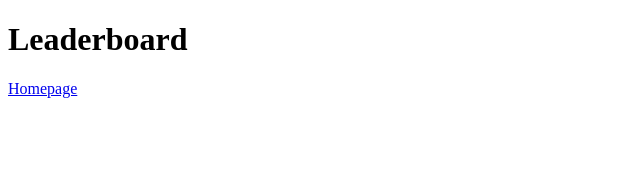
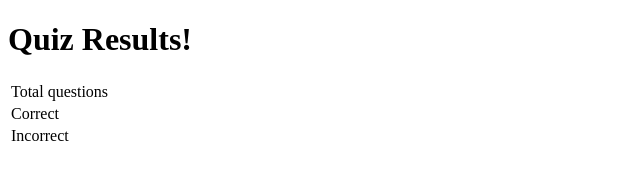
Before and after one commit to SoLee1221/office-quiz, a plain HTML site: page results.html in a window 1280 px wide. Shown: the whole page, without its empty margins (0-640 px from the left). Drawn offline with Linux system fonts and the light colour scheme.

Commit message:
removed highscore page replaced with results page

```diff
--- a/assets/js/script.js
+++ b/assets/js/script.js
@@ -74,7 +74,8 @@ function handleAnswer(isCorrect) {
 
         // do something after quiz
 
-        return;
+        return  ;
+
     }
 
     // reset timer
@@ -122,15 +123,3 @@ document.addEventListener("DOMContentLoaded", function(){
 
 startTimer(5);
 displayQuestion(questions[currentQuestion]);
-
-/*
-HighScore
- */
-
-let highScoreList = document.getElementById('highScoresList')
-let highScores = JSON.parse(localStorage.getItem('highScores')) || []
-
-highScoreList.innerHTML =
-highScores.map(score => {
-    return '<li class="high-score">${score.name} - ${score.score}</li>'
-})
--- a/highscore.html
+++ b/results.html
@@ -6,14 +6,27 @@
     <meta name="viewport" content="width=device-width, initial-scale=1.0">
     <link rel="stylesheet" href="assets/css/style.css">
     <link rel="stylesheet" href="https://use.fontawesome.com/releases/v5.15.3/css/all.css" integrity="sha384-SZXxX4whJ79/gErwcOYf+zWLeJdY/qpuqC4cAa9rOGUstPomtqpuNWT9wdPEn2fk" crossorigin="anonymous">
-    <title>High Scores</title>
+    <title>Results</title>
 </head>
 <body>
-    <div class="container">
-        <div id="highScores" class="high">
-            <h1 id="finalScore">Leaderboard</h1>
-            <ul id="highScoreList"></ul>
-            <a href="index.html" class="btn">Homepage</a>
+    <div class="results-box box">
+        <h1>Quiz Results!</h1>
+        <table>
+            <tr>
+                <td>Total questions</td>
+                <ta><span class="total-question"></span></ta>
+            </tr>
+            <tr>
+                <td>Correct</td>
+                <ta><span class="scores"></span></ta>
+            </tr>
+            <tr>
+                <td>Incorrect</td>
+                <ta><span class="scoresinc"></span></ta>
+            </tr>
+        </table>
+
+
         </div>
     </div>
     <script src="assets/js/script.js"></script>
```
